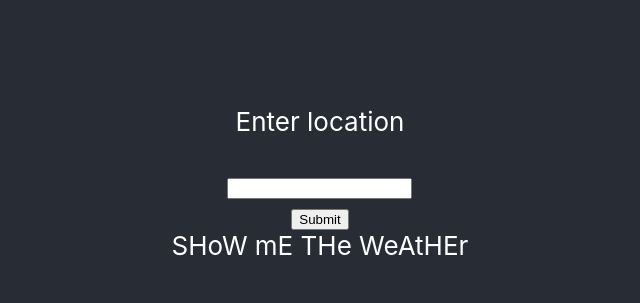
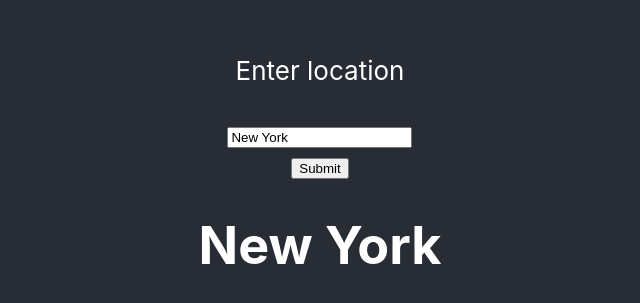
Before and after one commit to abby-wankenobi/weather, a React (Create React App) app: page / in a window 1280 px wide. Shown: the part 217-520 px from the top of the page, without its empty margins (320-960 px from the left). Built offline with nearby package versions, Linux system fonts and the light colour scheme.

Commit message:
weather component

```diff
--- a/src/components/home.js
+++ b/src/components/home.js
@@ -1,5 +1,4 @@
 import React from 'react';
-import ReactDOM from 'react-dom';
 
 import Search from './search.js';
 import Weather from './weather.js';
@@ -7,10 +6,12 @@ import { apiCall } from './apiCall.js';
 
 
 export default class Home extends React.Component {
+
   state = {
     location: "New York",
     data: {},
   }
+
 
   handleChange = (e) =>{
     this.setState({
@@ -18,21 +19,23 @@ export default class Home extends React.Component {
     })
   }
 
+
+  // Sends proper text to API call depending if input is a city name or zip code
   handleSubmit = e =>{
     var location = this.state.location
     e.preventDefault()
 
-
-    if(!parseInt(location) == !NaN){
+    if(!parseInt(location) === !NaN){
       location = "q=" + location
     }
     else{
       location = "zip=" + location
     }
     var input = apiCall(location, this.handleData)
-
   }
 
+
+  // Sets data in state to chosen city information
   handleData = (arg) => {
     this.setState({
       data: arg,
@@ -43,8 +46,8 @@ export default class Home extends React.Component {
   render() {
     return (
       <div>
-        <Search handleChange={this.handleChange} handleSubmit={this.handleSubmit} />
-        <Weather />
+        <Search location={this.state.location} handleChange={this.handleChange} handleSubmit={this.handleSubmit} />
+        <Weather location={this.state} />
       </div>
     )
   }
--- a/src/components/search.js
+++ b/src/components/search.js
@@ -1,5 +1,4 @@
 import React from 'react';
-import ReactDOM from 'react-dom';
 
 export default class Search extends React.Component {
 
@@ -10,7 +9,7 @@ export default class Search extends React.Component {
           Enter location<br/><br/>
         <input onChange={this.props.handleChange} type="text" name="firstname" value={this.props.location}/>
           <br/>
-          <input class="submitSearch" type="submit" onClick={this.props.handleSubmit} value="Submit"/>
+          <input type="submit" onClick={this.props.handleSubmit} value="Submit"/>
         </form>
       </div>
     )
--- a/src/components/weather.js
+++ b/src/components/weather.js
@@ -1,12 +1,11 @@
 import React from 'react';
-import ReactDOM from 'react-dom';
 
 export default class Weather extends React.Component {
 
   render() {
     return (
       <div>
-        SHoW mE THe WeAtHEr
+        <h1>{this.props.location.location}</h1>
       </div>
     )
   }
```
